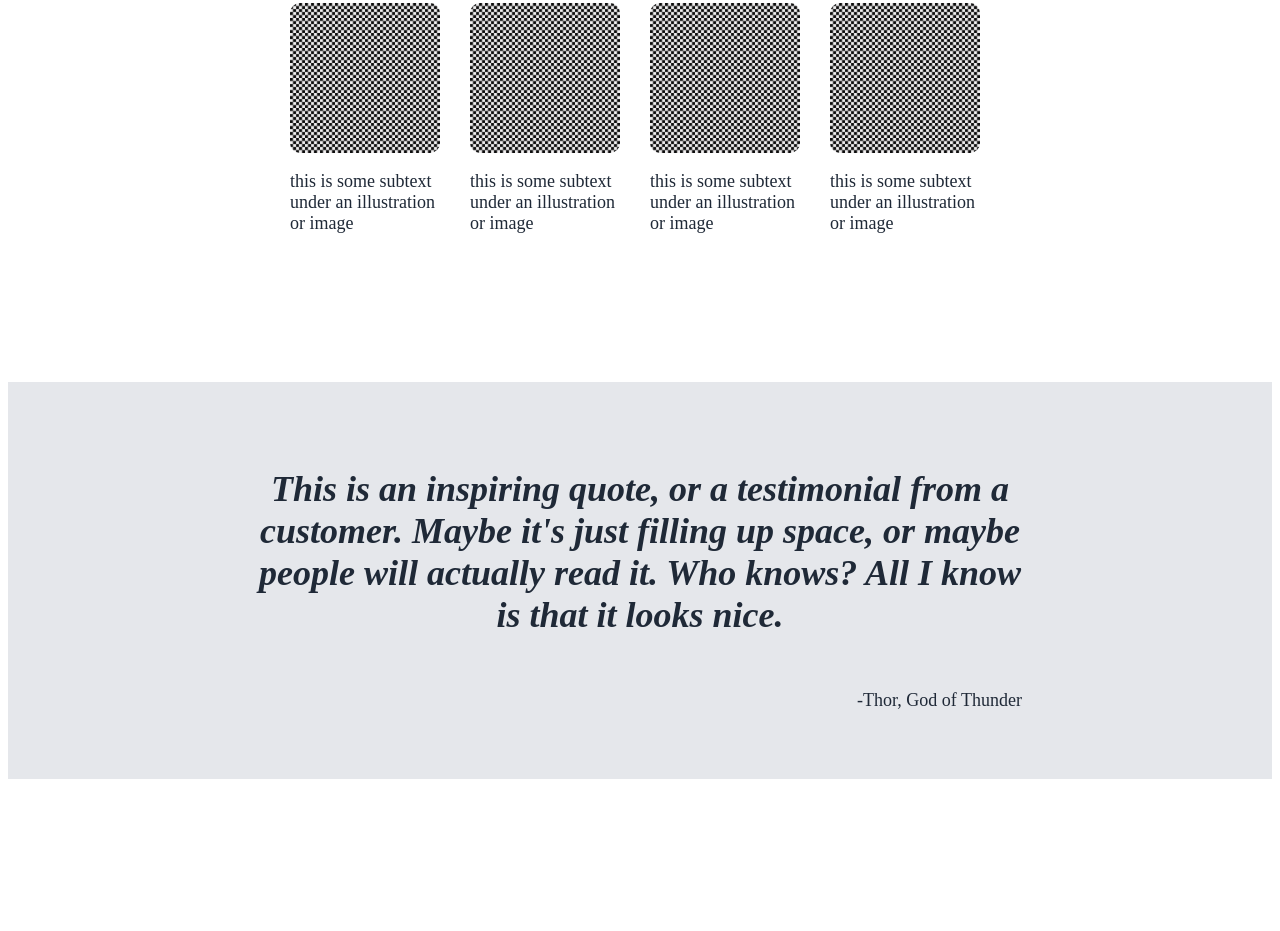
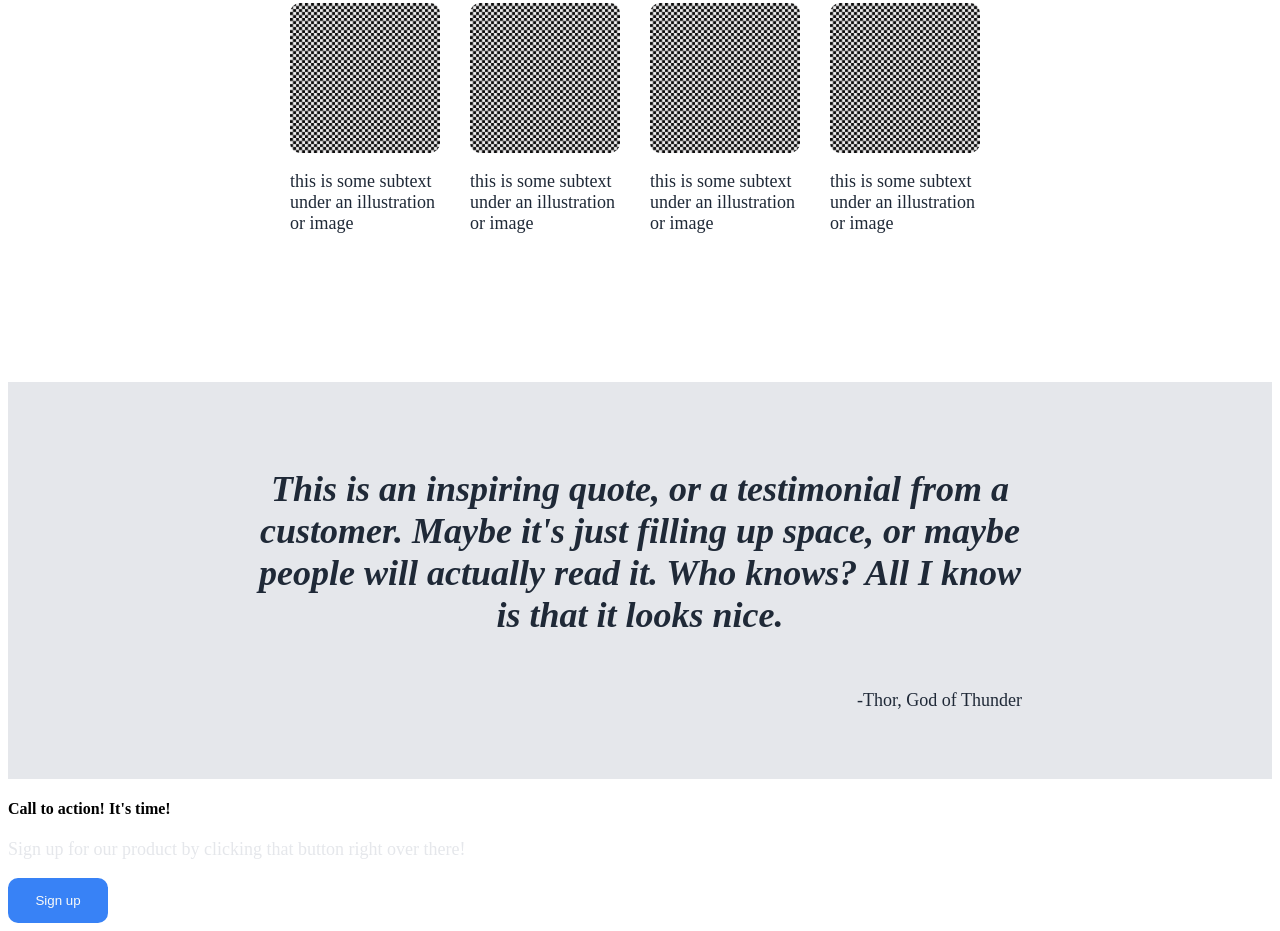
Before and after one commit to m-sherif-lutfy/odin-landing-page, a plain HTML site: page index.html in a window 1280 px wide. Shown: the part 892-1823 px from the top of the page. Before the commit the page ends 1679 px from the top, so only its background shows below. Drawn offline with Linux system fonts and the light colour scheme.

Commit message:
Build action section

```diff
--- a/index.html
+++ b/index.html
@@ -77,5 +77,18 @@
         <p>-Thor, God of Thunder</p>
     </div>
 
+    <div class="action">
+        <div class="container">
+            <div class="action-text">
+                <h4>Call to action! It's time!</h4>
+                <p>Sign up for our product by clicking that button right over there!</p>
+            </div>
+
+            <div class="button">
+                <button>Sign up</button>
+            </div>
+        </div>
+    </div>
+
     </body>
 </html>
```
